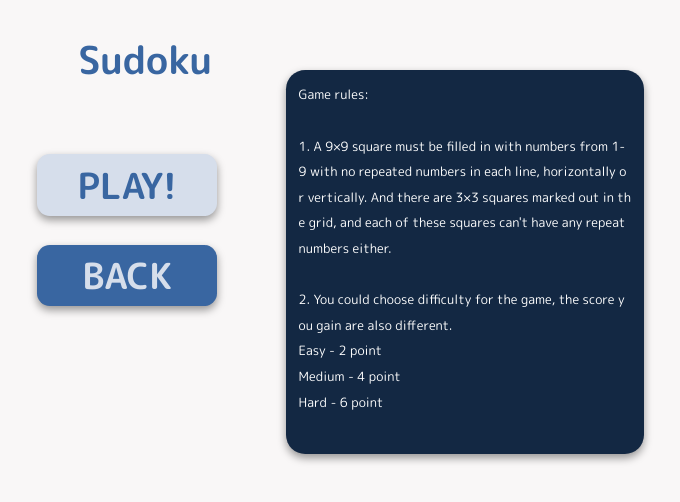
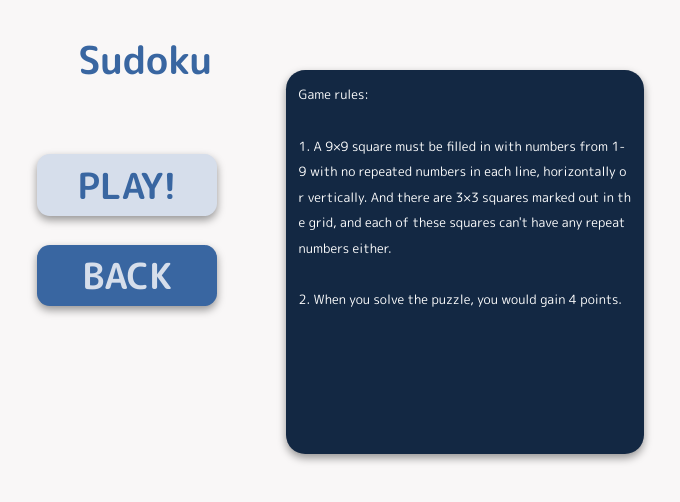
Before and after one commit to sopra-fs23-group-26/client, a React (Create React App) app: page /SudokuSelect in a window 1280 px wide. Shown: the top 502 px of the page, without its empty margins (303-983 px from the left). Built offline with nearby package versions, Linux system fonts and the light colour scheme; sample sign-in values are in the browser's storage.

Commit message:
fix front end showing error.

```diff
--- a/src/components/views/History.js
+++ b/src/components/views/History.js
@@ -76,7 +76,7 @@ const History = () =>{
                             "font-size": "10px",
                             "text-align": "center",
                         }}>
-                            {game.gameName === "undercover" ? "Undercover" : "Sudoku Game"}
+                            {game.gameName === "undercover" ? "Undercover" : "Sudoku"}
                         </Button>
                         <div className="result time">
                             {game.time.substring(0,19).replace("T",' ')}
--- a/src/components/views/SudokuSelectPage.js
+++ b/src/components/views/SudokuSelectPage.js
@@ -18,13 +18,7 @@ const SudokuSelectPage = () => {
                 Game rules:<br/><br/>
                 1. A 9×9 square must be filled in with numbers from 1-9 with no repeated numbers in each line, horizontally or vertically. And there are 3×3 squares marked out in the grid, and each of these squares can't have any repeat numbers either.
                 <br/><br/>
-                2. You could choose difficulty for the game, the score you gain are also different.
-                <br></br>
-                Easy - 2 point
-                <br></br>
-                Medium - 4 point
-                <br></br>
-                Hard - 6 point
+                2. When you solve the puzzle, you would gain 4 points.
             </p>
         </div>
     );
```
